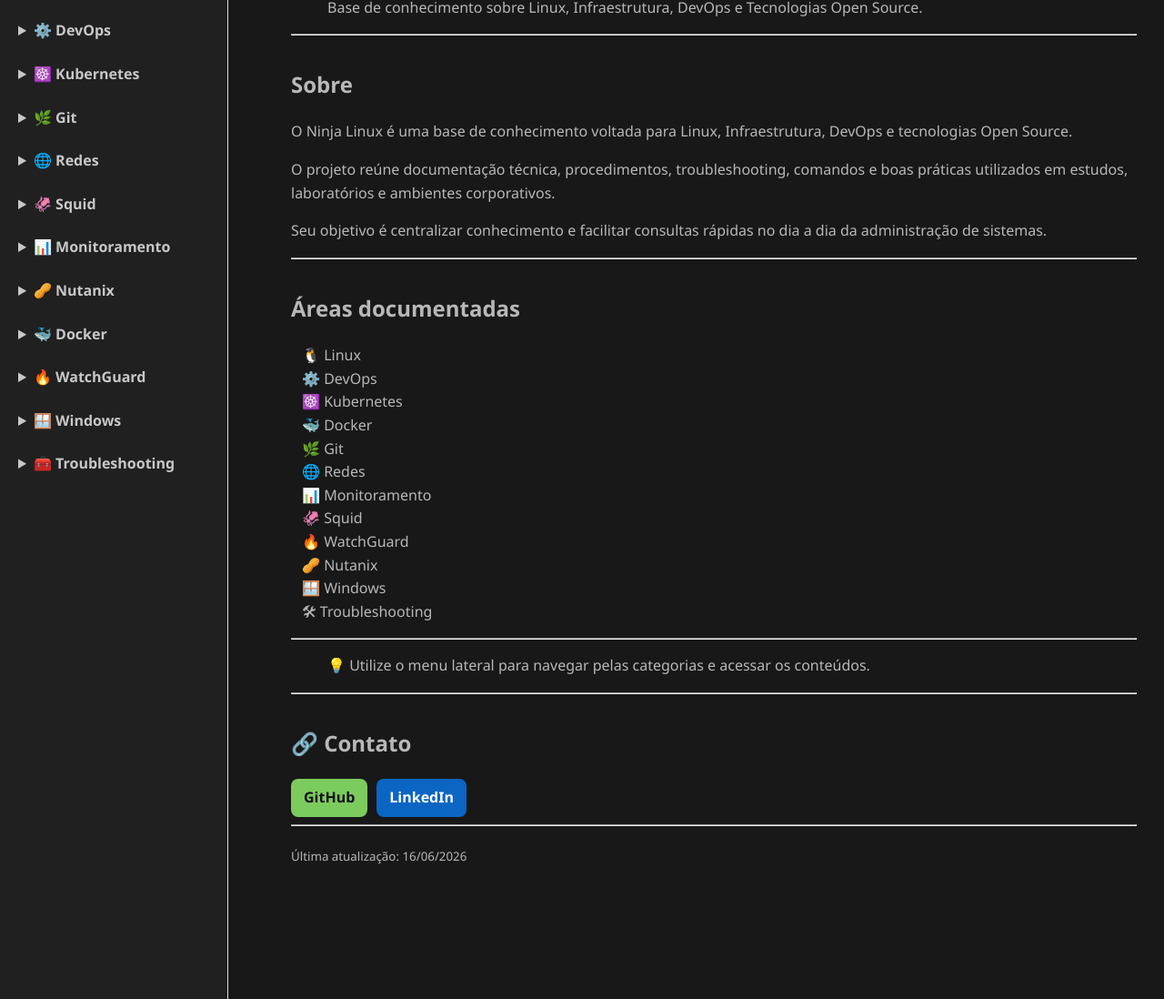
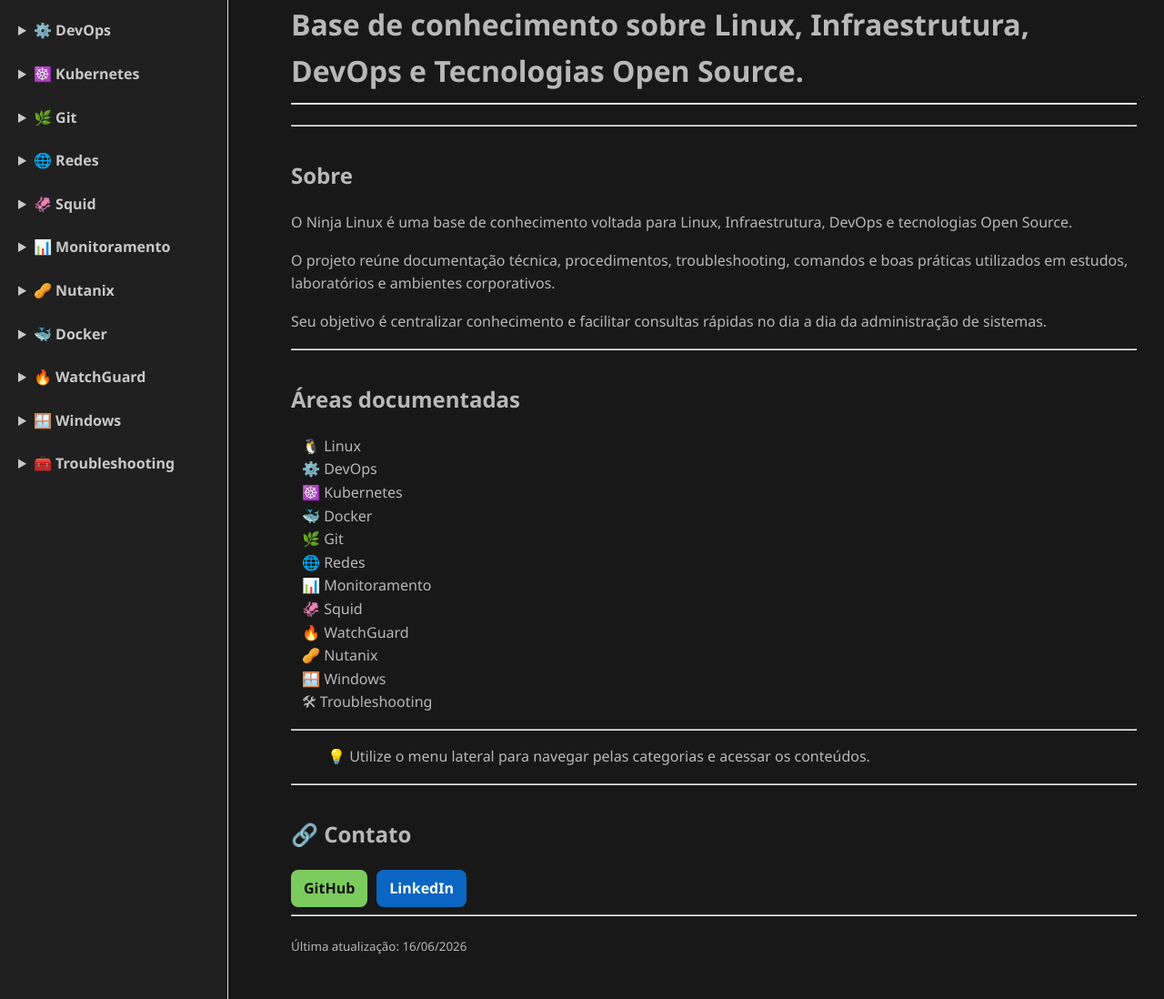
Before and after one commit to joaopedros111/ninja-linux, a Jekyll site: the page built from index.md, in a window 1280 px wide and 1307 px high. Shown: the part 209-1307 px from the top of the window at 91% size. Built offline with Jekyll 4.4.1, drawn with Linux system fonts in a browser that asks for light colours.

```diff
--- a/index.md
+++ b/index.md
@@ -9,7 +9,7 @@
 
 <!--# 🐧 Ninja Linux -->
 
-> Base de conhecimento sobre Linux, Infraestrutura, DevOps e Tecnologias Open Source.
+# Base de conhecimento sobre Linux, Infraestrutura, DevOps e Tecnologias Open Source.
 
 ---
 
```
